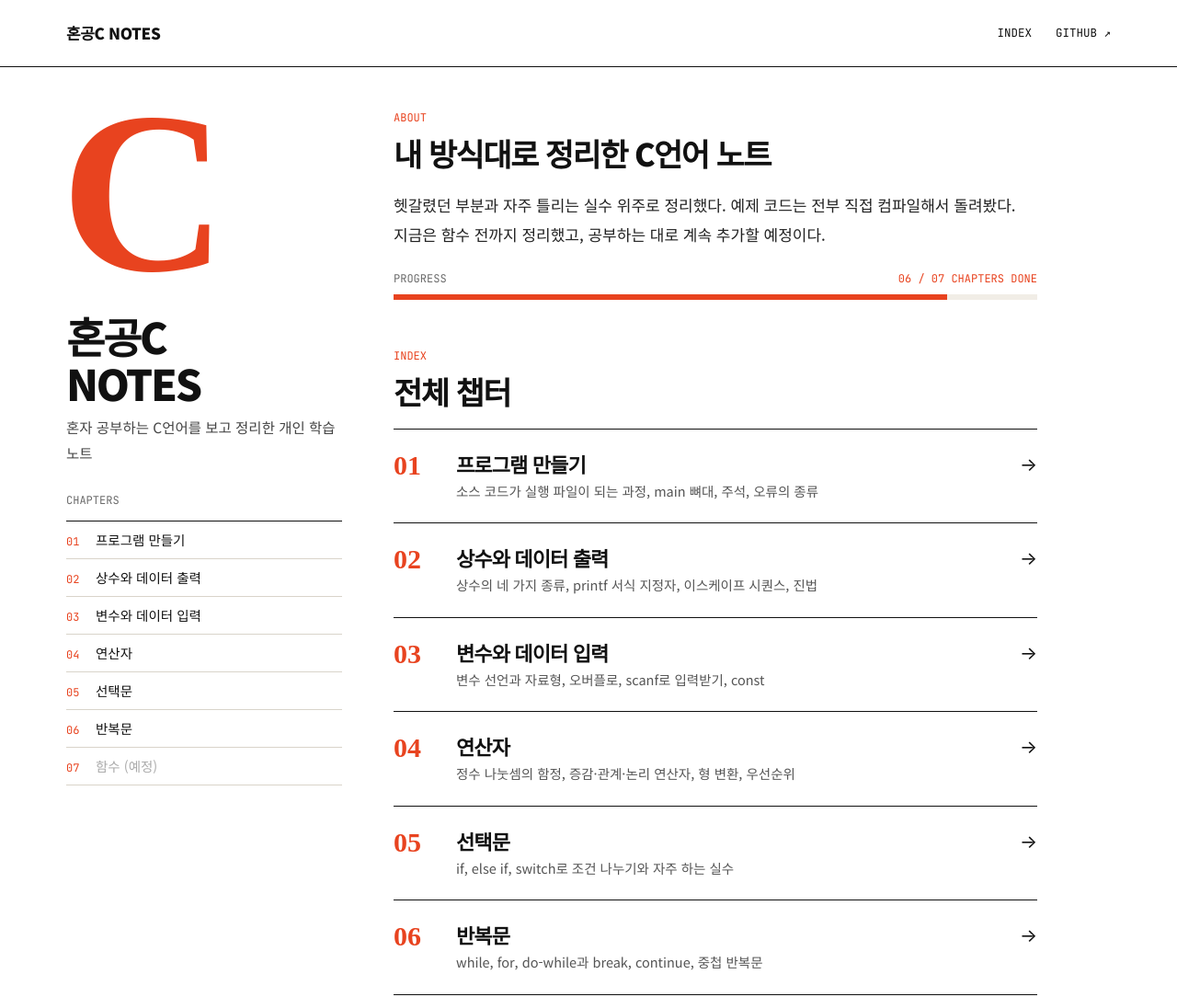
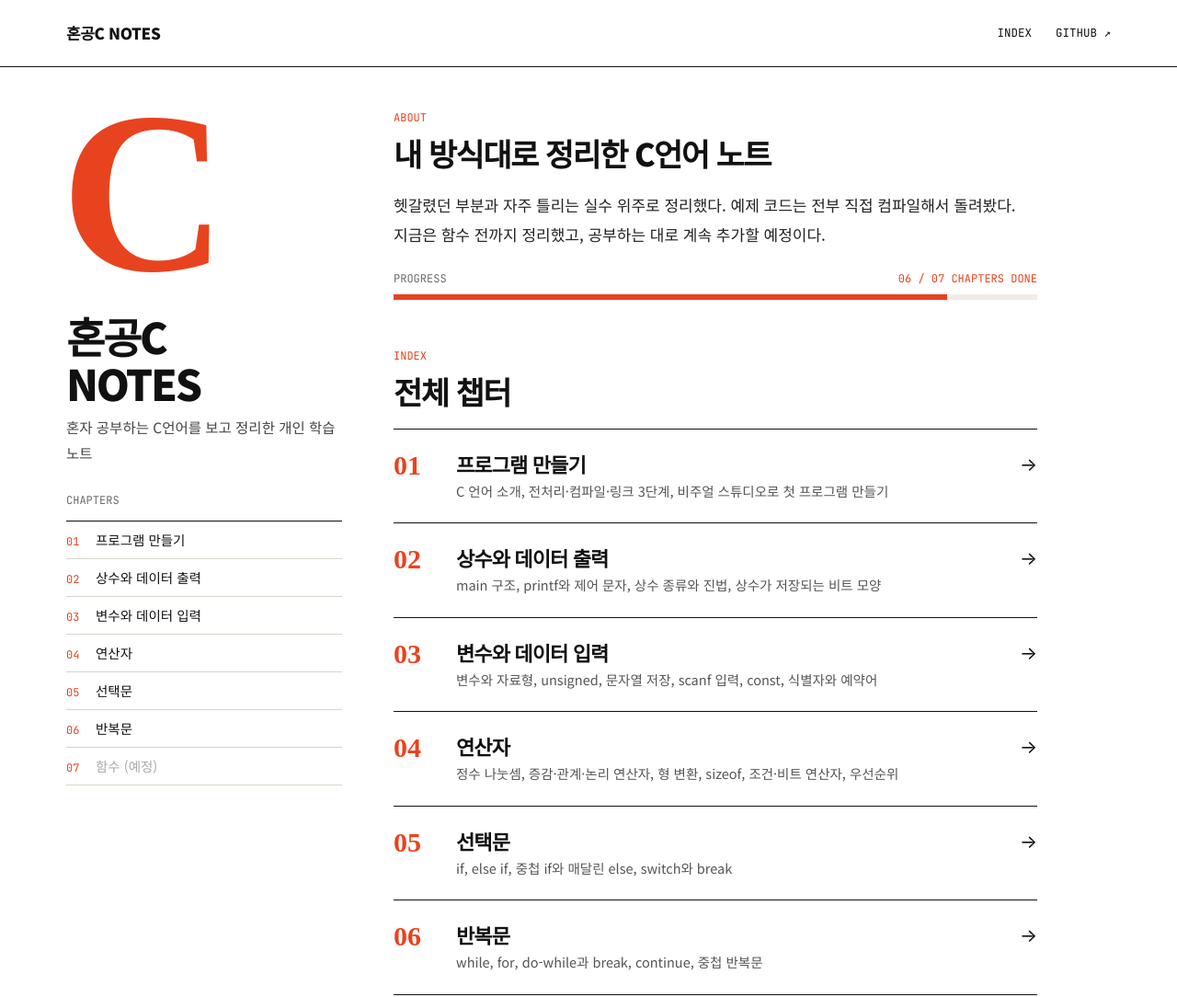
Before and after one commit to Leedonggeon123/C_STUDY, a plain HTML site: page index.html in a window 1280 px wide. Shown: the top 1084 px of the page at 92% size. Drawn offline with Linux system fonts and the light colour scheme.

Commit message:
Update index.html

```diff
--- a/index.html
+++ b/index.html
@@ -32,7 +32,7 @@
 <div class="progress"><div class="row"><span>PROGRESS</span><span>06 / 07 CHAPTERS DONE</span></div><div class="bar"><i style="width:86%"></i></div></div>
 <div class="sec-label">INDEX</div>
 <h2>전체 챕터</h2>
-<div class="rows"><a href="ch01/"><span class="n">01</span><span class="body"><span class="t">프로그램 만들기</span><span class="d">소스 코드가 실행 파일이 되는 과정, main 뼈대, 주석, 오류의 종류</span></span><span class="go">→</span></a><a href="ch02/"><span class="n">02</span><span class="body"><span class="t">상수와 데이터 출력</span><span class="d">상수의 네 가지 종류, printf 서식 지정자, 이스케이프 시퀀스, 진법</span></span><span class="go">→</span></a><a href="ch03/"><span class="n">03</span><span class="body"><span class="t">변수와 데이터 입력</span><span class="d">변수 선언과 자료형, 오버플로, scanf로 입력받기, const</span></span><span class="go">→</span></a><a href="ch04/"><span class="n">04</span><span class="body"><span class="t">연산자</span><span class="d">정수 나눗셈의 함정, 증감·관계·논리 연산자, 형 변환, 우선순위</span></span><span class="go">→</span></a><a href="ch05/"><span class="n">05</span><span class="body"><span class="t">선택문</span><span class="d">if, else if, switch로 조건 나누기와 자주 하는 실수</span></span><span class="go">→</span></a><a href="ch06/"><span class="n">06</span><span class="body"><span class="t">반복문</span><span class="d">while, for, do-while과 break, continue, 중첩 반복문</span></span><span class="go">→</span></a></div>
+<div class="rows"><a href="ch01/"><span class="n">01</span><span class="body"><span class="t">프로그램 만들기</span><span class="d">C 언어 소개, 전처리·컴파일·링크 3단계, 비주얼 스튜디오로 첫 프로그램 만들기</span></span><span class="go">→</span></a><a href="ch02/"><span class="n">02</span><span class="body"><span class="t">상수와 데이터 출력</span><span class="d">main 구조, printf와 제어 문자, 상수 종류와 진법, 상수가 저장되는 비트 모양</span></span><span class="go">→</span></a><a href="ch03/"><span class="n">03</span><span class="body"><span class="t">변수와 데이터 입력</span><span class="d">변수와 자료형, unsigned, 문자열 저장, scanf 입력, const, 식별자와 예약어</span></span><span class="go">→</span></a><a href="ch04/"><span class="n">04</span><span class="body"><span class="t">연산자</span><span class="d">정수 나눗셈, 증감·관계·논리 연산자, 형 변환, sizeof, 조건·비트 연산자, 우선순위</span></span><span class="go">→</span></a><a href="ch05/"><span class="n">05</span><span class="body"><span class="t">선택문</span><span class="d">if, else if, 중첩 if와 매달린 else, switch와 break</span></span><span class="go">→</span></a><a href="ch06/"><span class="n">06</span><span class="body"><span class="t">반복문</span><span class="d">while, for, do-while과 break, continue, 중첩 반복문</span></span><span class="go">→</span></a></div>
     </article>
   </main>
 </div>
```
